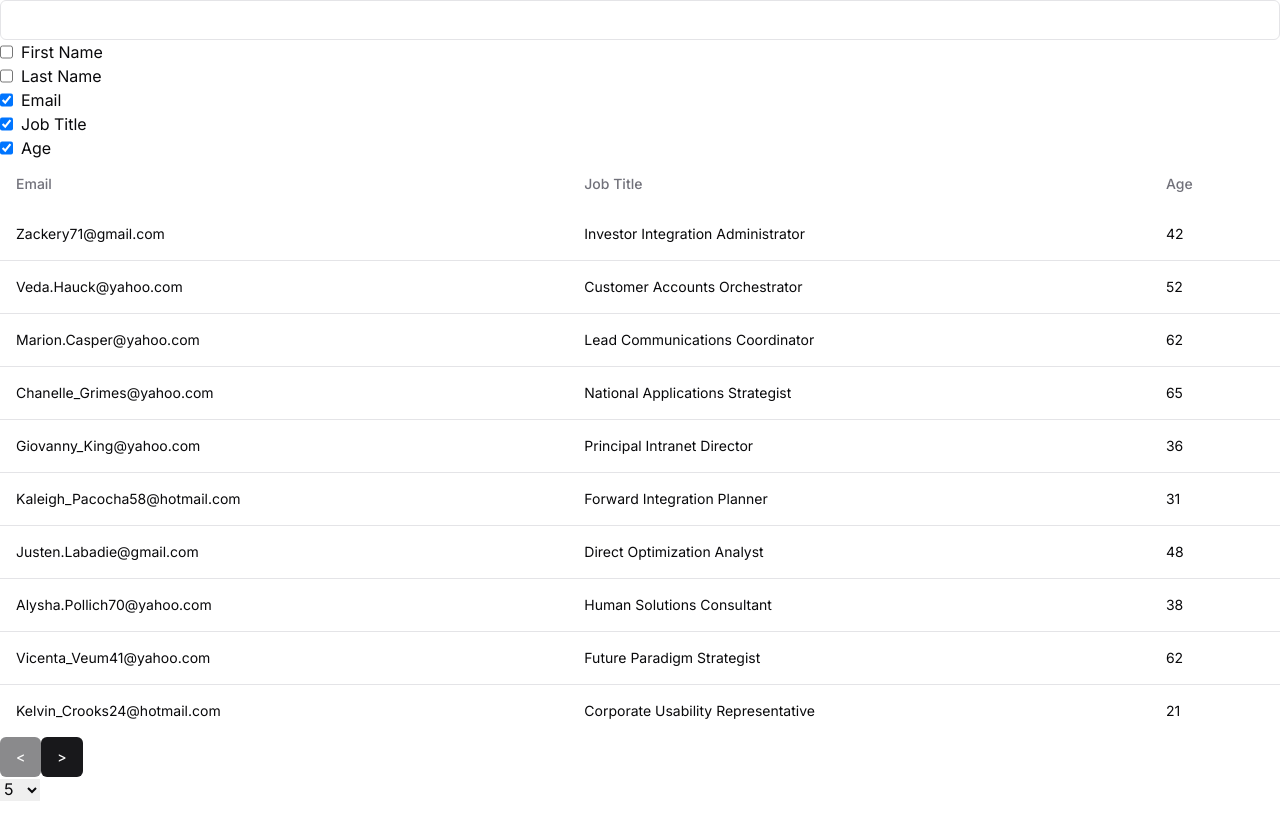
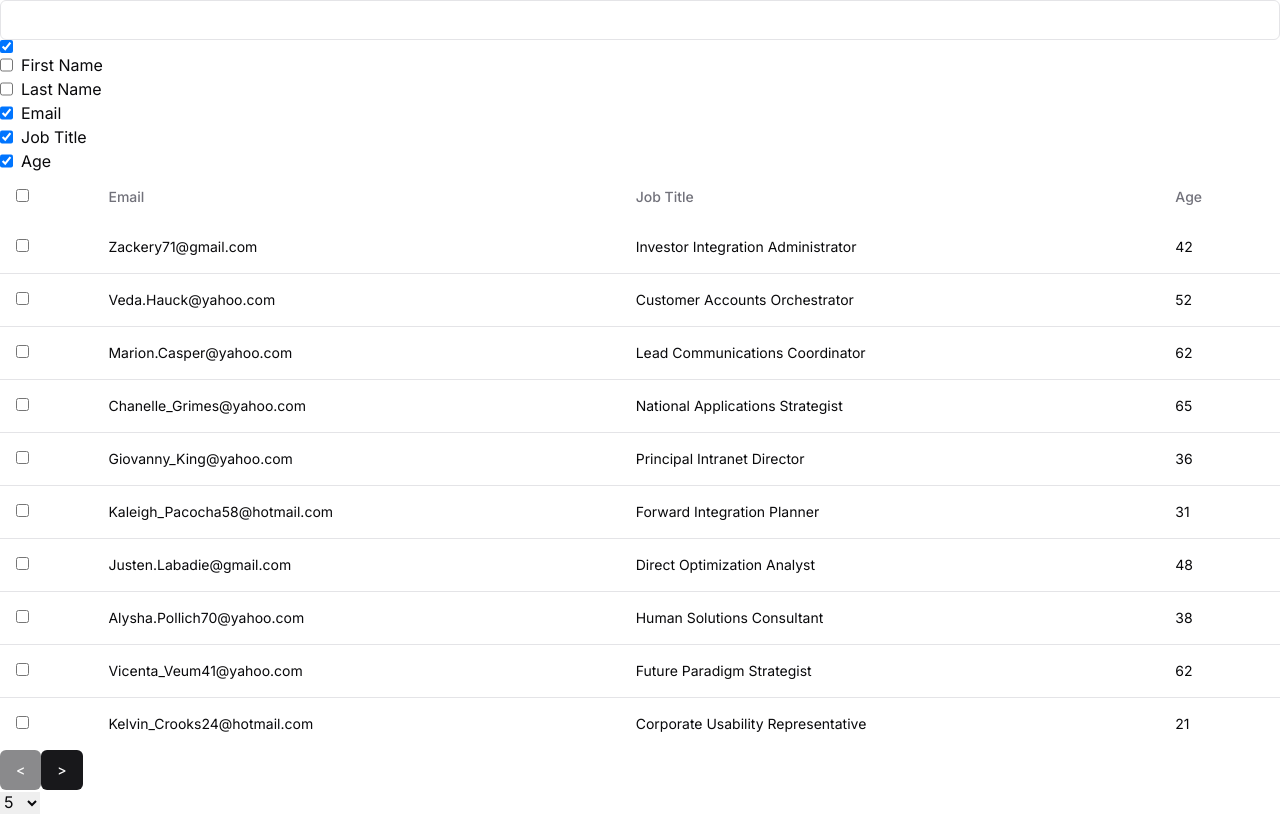
Before and after one commit to jeeehaan/nextjs-datatable, a Next.js app: page / in a window 1280 px wide. Built offline with nearby package versions, Linux system fonts and the light colour scheme.

Commit message:
feat: row selection

```diff
--- a/src/components/table/index.tsx
+++ b/src/components/table/index.tsx
@@ -29,6 +29,31 @@ interface User {
 const columnHelper = createColumnHelper<User>();
 
 const columns = [
+  columnHelper.accessor('id', {
+    header: ({ table }) => {
+      return (
+        <input
+          {...{
+            type: 'checkbox',
+            checked: table.getIsAllRowsSelected(),
+            onChange: table.getToggleAllRowsSelectedHandler(),
+          }}
+        />
+      );
+    },
+    cell: ({ row }) => {
+      return (
+        <input
+          {...{
+            type: 'checkbox',
+            checked: row.getIsSelected(),
+            onChange: row.getToggleSelectedHandler(),
+          }}
+        />
+      );
+    },
+  }),
+
   columnHelper.accessor('firstName', {
     header: 'First Name',
     cell: (data) => <div>{data.getValue()}</div>,
@@ -124,7 +149,13 @@ export const TableComponent: React.FC<TableComponentProps> = ({ initialData }) =
                   <TableHead
                     className="cursor-pointer hover:bg-zinc-100"
                     key={column.id}
-                    onClick={() => column.column.toggleSorting()}
+                    onClick={() => {
+                      if (column.id === 'id') {
+                        // do nothing
+                      } else {
+                        column.column.toggleSorting();
+                      }
+                    }}
                   >
                     <div className="flex items-center justify-between">
                       <div>{flexRender(column.column.columnDef.header, column.getContext())}</div>
```
